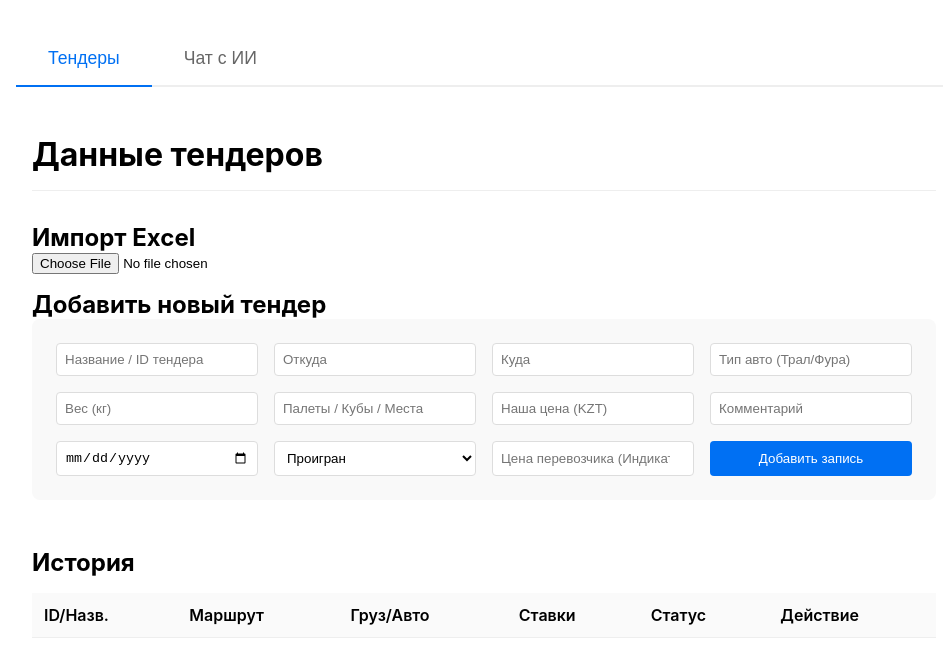
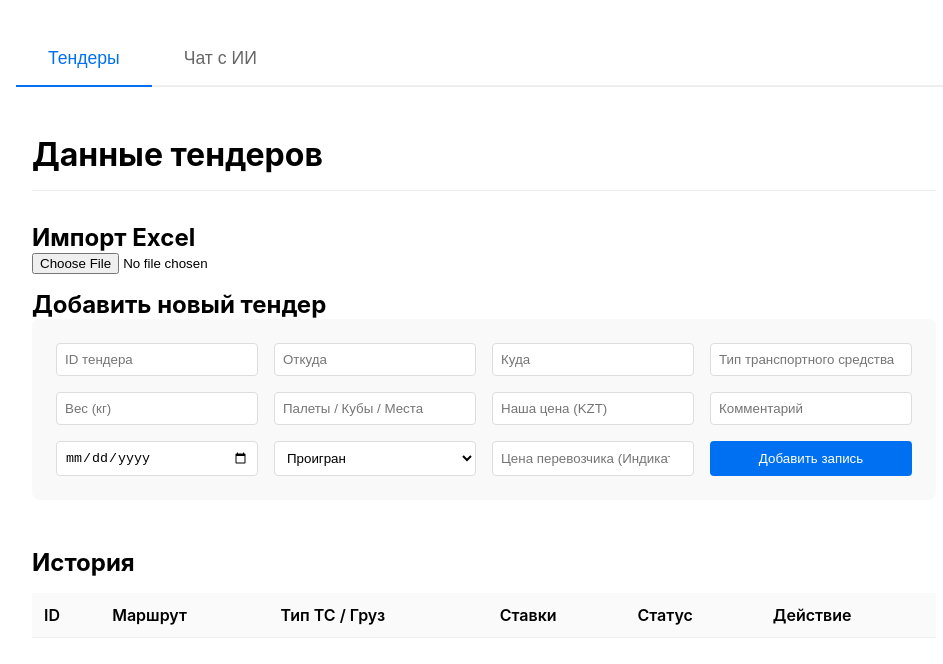
Before and after one commit to samats4729-alt/analiztender, a Next.js app: page / in a window 1280 px wide. Shown: the top 664 px of the page, without its empty margins (156-1099 px from the left). Built offline with nearby package versions, Linux system fonts and the light colour scheme.

Commit message:
Emergency fix: Force hardcoded light theme in globals.css3

```diff
--- a/app/api/analyze/route.js
+++ b/app/api/analyze/route.js
@@ -21,7 +21,7 @@ export async function POST(request) {
 
     ${hasData
                 ? `Вот исторические данные по тендерам (JSON), обрати внимание на поля:
-           - 'name' (ID/Название)
+           - 'name' (ID тендера)
            - 'origin', 'destination' (Маршрут)
            - 'transportType' (Тип авто: Трал, Фура и т.д.)
            - 'capacity' (Объем/Палеты/Кубы - вместо просто груза)
--- a/app/api/parse/route.js
+++ b/app/api/parse/route.js
@@ -14,7 +14,7 @@ export async function POST(request) {
         const systemPrompt = `You are a data extraction assistant.
         Extract tender data from the provided text into a JSON array.
         Target keys:
-        - "name" (string)
+        - "name" (string - ID)
         - "origin" (string)
         - "destination" (string)
         - "weight" (number or string)
--- a/components/Tenders.js
+++ b/components/Tenders.js
@@ -107,13 +107,13 @@ export default function Tenders() {
 
                     <h2>Добавить новый тендер</h2>
                     <form onSubmit={handleSubmit} className={styles.form}>
-                        {/* ID / Name */}
-                        <input name="name" placeholder="Название / ID тендера" value={form.name} onChange={handleChange} required />
+                        {/* ID */}
+                        <input name="name" placeholder="ID тендера" value={form.name} onChange={handleChange} required />
 
                         <input name="origin" placeholder="Откуда" value={form.origin} onChange={handleChange} />
                         <input name="destination" placeholder="Куда" value={form.destination} onChange={handleChange} />
 
-                        <input name="transportType" placeholder="Тип авто (Трал/Фура)" value={form.transportType} onChange={handleChange} />
+                        <input name="transportType" placeholder="Тип транспортного средства" value={form.transportType} onChange={handleChange} />
                         <input name="weight" type="number" placeholder="Вес (кг)" value={form.weight} onChange={handleChange} />
                         <input name="capacity" placeholder="Палеты / Кубы / Места" value={form.capacity} onChange={handleChange} />
 
@@ -139,9 +139,9 @@ export default function Tenders() {
                         <table className={styles.table}>
                             <thead>
                                 <tr>
-                                    <th>ID/Назв.</th>
+                                    <th>ID</th>
                                     <th>Маршрут</th>
-                                    <th>Груз/Авто</th>
+                                    <th>Тип ТС / Груз</th>
                                     <th>Ставки</th>
                                     <th>Статус</th>
                                     <th>Действие</th>
```
